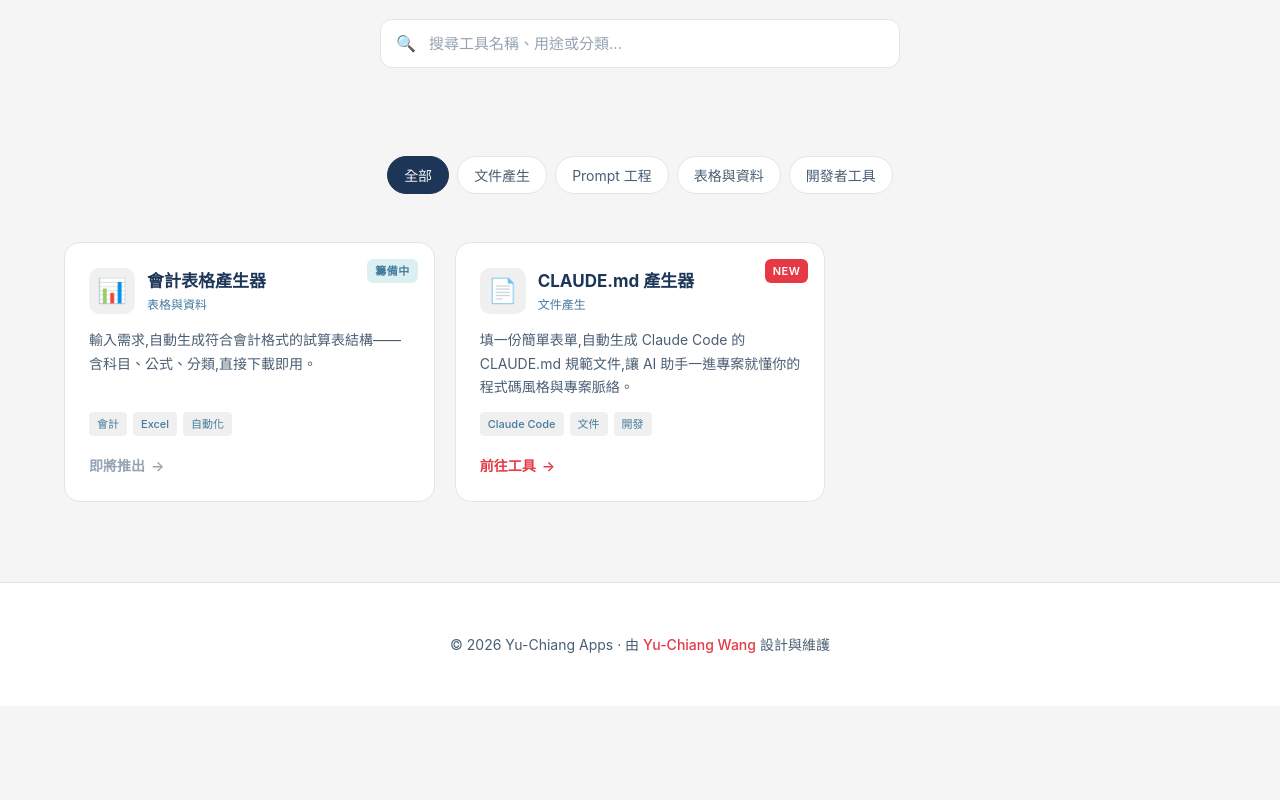
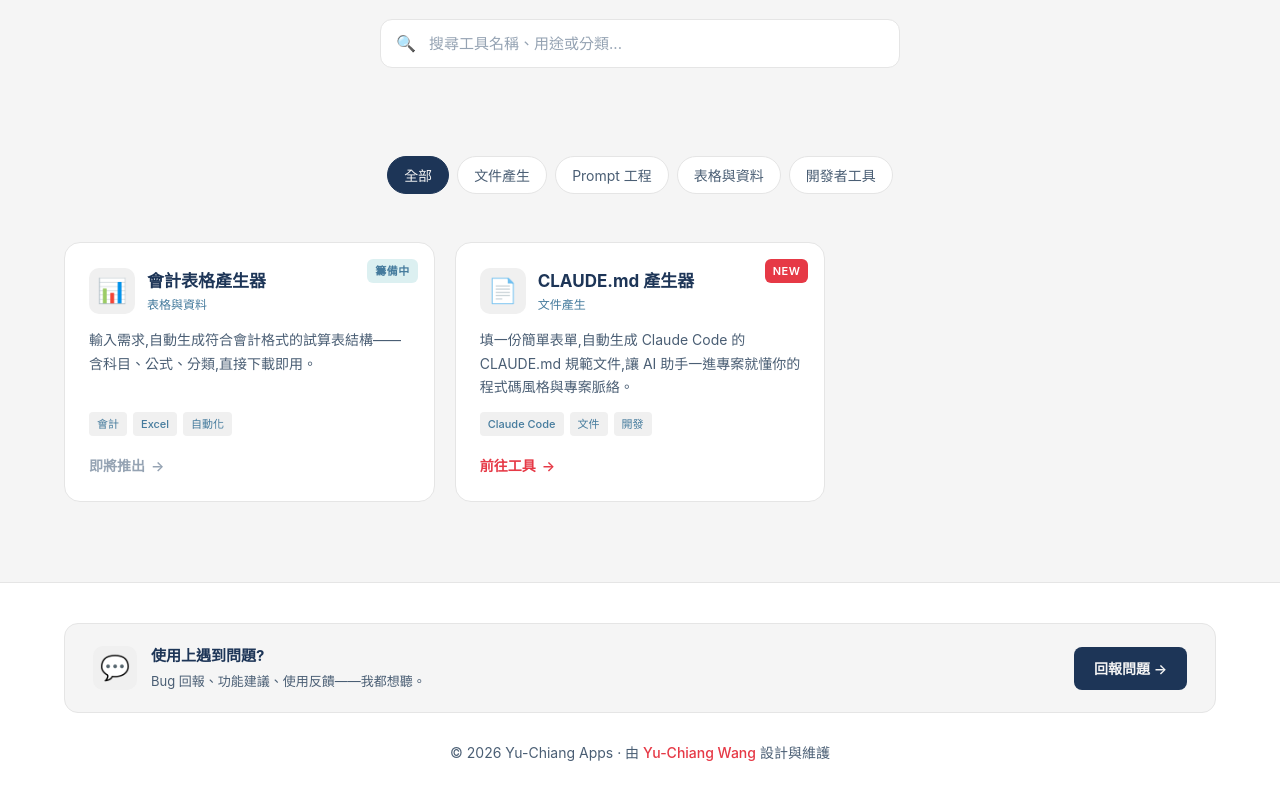
Before and after one commit to Yu-Chiang-Wang/Apps, a plain HTML site: page index.html in a window 1280 px wide. Shown: the part 436-1236 px from the top of the page. Before the commit the page ends 1142 px from the top, so only its background shows below. Drawn offline with Linux system fonts and the light colour scheme.

Commit message:
Add footer feedback section linking to Google Form
Co-Authored-By: Claude Sonnet 4.6 <noreply@anthropic.com>

```diff
--- a/index.html
+++ b/index.html
@@ -141,7 +141,19 @@
 
 <footer id="about">
   <div class="container">
-    <p>© 2026 Yu-Chiang Apps · 由 <a href="mailto:jonathanwang1103@gmail.com">Yu-Chiang Wang</a> 設計與維護</p>
+    <div class="footer-feedback">
+      <div class="footer-feedback-text">
+        <div class="footer-feedback-icon">💬</div>
+        <div>
+          <strong>使用上遇到問題?</strong>
+          <p>Bug 回報、功能建議、使用反饋——我都想聽。</p>
+        </div>
+      </div>
+      <a href="https://forms.gle/qgpDtrgsUVUsGsm58" target="_blank" rel="noopener" class="feedback-btn">回報問題 →</a>
+    </div>
+    <div class="footer-bottom">
+      <p>© 2026 Yu-Chiang Apps · 由 <a href="mailto:jonathanwang1103@gmail.com">Yu-Chiang Wang</a> 設計與維護</p>
+    </div>
   </div>
 </footer>
 
--- a/styles.css
+++ b/styles.css
@@ -295,8 +295,7 @@ header {
 /* ===== Footer ===== */
 footer {
   border-top: 1px solid var(--c-border);
-  padding: 36px 0;
-  text-align: center;
+  padding: 40px 0 32px;
   font-size: 14px;
   color: var(--c-text-soft);
   background: var(--c-card);
@@ -307,6 +306,77 @@ footer a {
 }
 footer a:hover { color: var(--c-navy); }
 
+.footer-feedback {
+  display: flex;
+  align-items: center;
+  justify-content: space-between;
+  gap: 24px;
+  background: var(--c-bg);
+  border: 1px solid var(--c-border);
+  border-radius: 14px;
+  padding: 20px 28px;
+  margin-bottom: 28px;
+}
+.footer-feedback-text {
+  display: flex;
+  align-items: center;
+  gap: 14px;
+}
+.footer-feedback-icon {
+  font-size: 24px;
+  flex-shrink: 0;
+  width: 44px;
+  height: 44px;
+  background: var(--c-soft-tint);
+  border-radius: 10px;
+  display: grid;
+  place-items: center;
+}
+.footer-feedback-text strong {
+  display: block;
+  font-size: 15px;
+  color: var(--c-navy);
+  margin-bottom: 2px;
+}
+.footer-feedback-text p {
+  margin: 0;
+  font-size: 13px;
+  color: var(--c-text-soft);
+}
+.feedback-btn {
+  display: inline-flex;
+  align-items: center;
+  gap: 6px;
+  padding: 10px 20px;
+  background: var(--c-navy);
+  color: var(--c-bg);
+  border-radius: 8px;
+  font-size: 14px;
+  font-weight: 600;
+  white-space: nowrap;
+  transition: background 0.15s, transform 0.15s;
+  flex-shrink: 0;
+}
+.feedback-btn:hover {
+  background: var(--c-red);
+  color: #fff;
+  transform: translateY(-1px);
+}
+
+.footer-bottom {
+  text-align: center;
+}
+
+@media (max-width: 640px) {
+  .footer-feedback {
+    flex-direction: column;
+    align-items: flex-start;
+    gap: 16px;
+    padding: 18px 20px;
+  }
+  .feedback-btn { width: 100%; justify-content: center; }
+}
+
 /* ===== Responsive ===== */
 @media (max-width: 640px) {
   .hero { padding: 56px 0 32px; }
```
